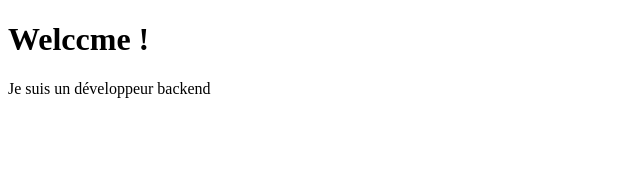
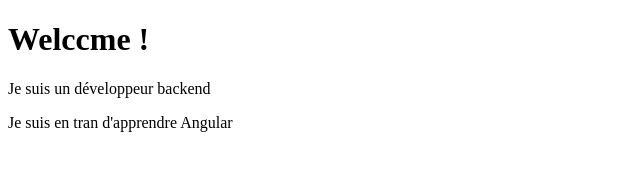
Before and after one commit to Kesskisspass/module-git-poe, a plain HTML site: page index.html in a window 1280 px wide. Shown: the whole page, without its empty margins (0-640 px from the left). Drawn offline with Linux system fonts and the light colour scheme.

Commit message:
Add TechStack

```diff
--- a/index.html
+++ b/index.html
@@ -9,5 +9,6 @@
 <body>
     <h1>Welccme !</h1>
     <p>Je suis un développeur backend</p>
+    <p>Je suis en tran d'apprendre Angular</p>
 </body>
 </html>
```
